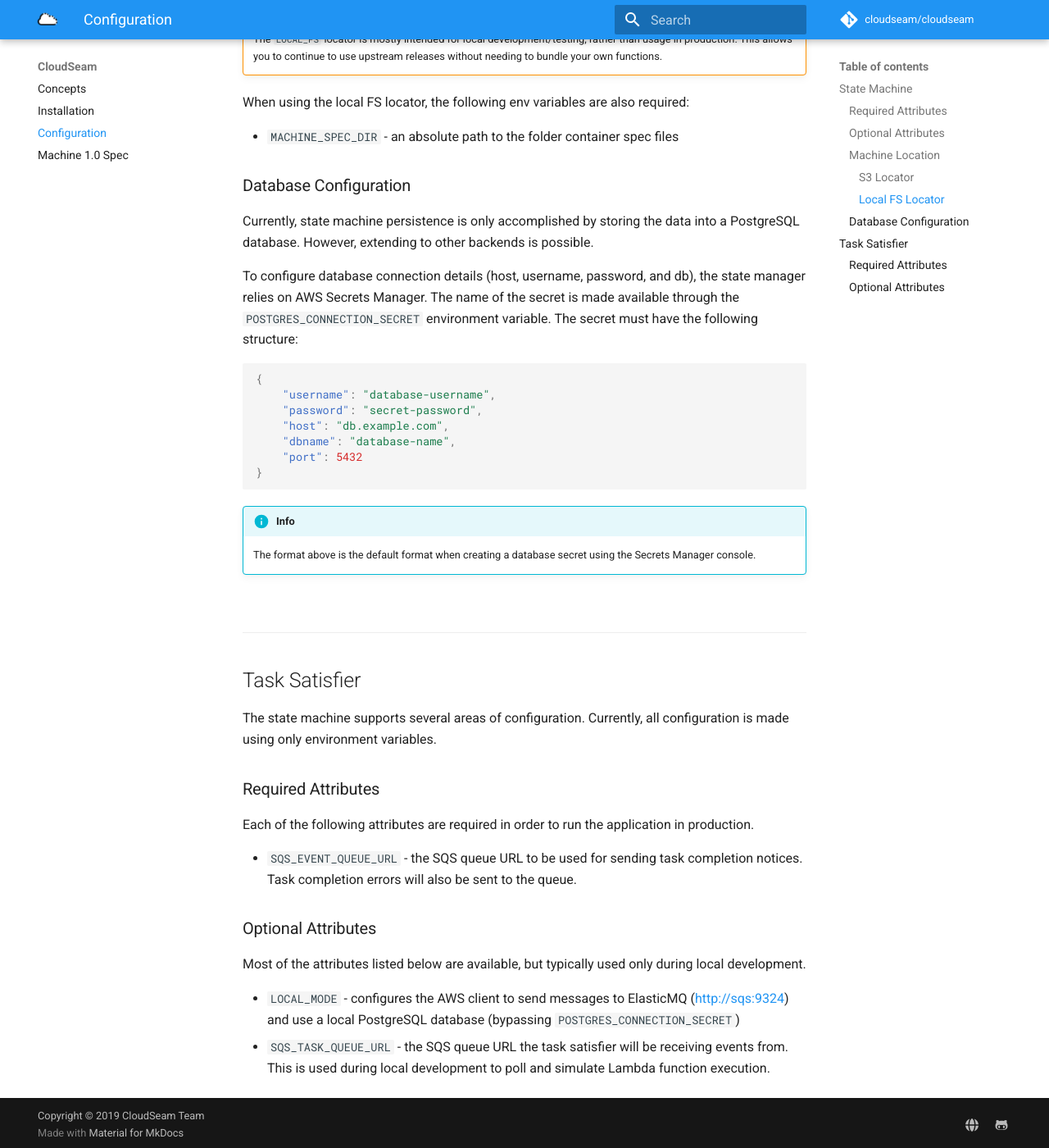
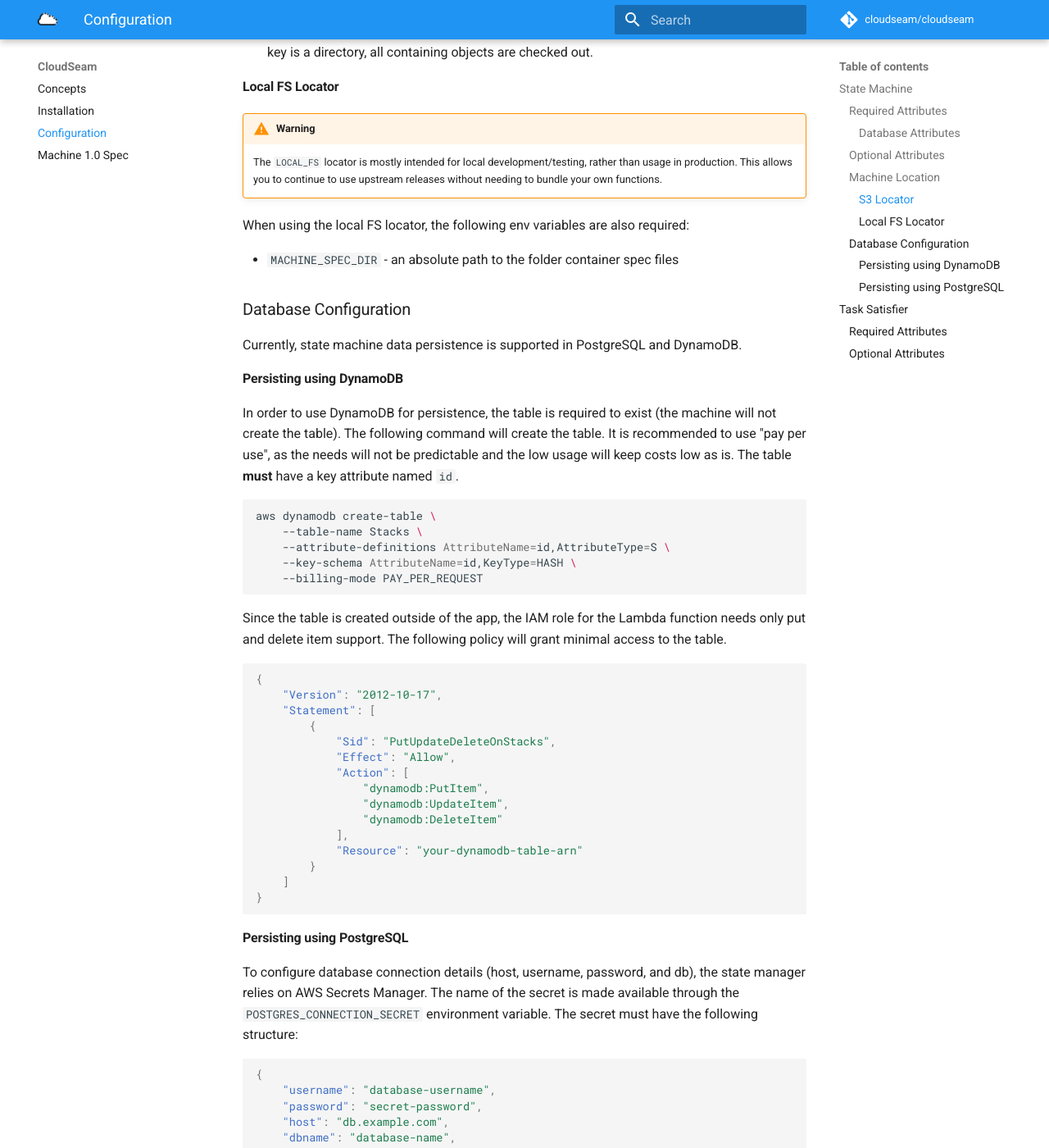
Before and after one commit to cloudseam/docs, an MkDocs documentation site: the page built from docs/configuration.md, in a window 1280 px wide and 1400 px high, scrolled down 1303 px. Shown: the whole window at 82% size. Built offline with MkDocs 1.6.1 and Material for MkDocs 9.7.7, drawn with Linux system fonts in a browser that asks for light colours; comment, search, counter and statistics services are not loaded; some of the changed text lies outside the part shown.

Commit message:
Added documentation for DynamoDB persistence
Resolves #1

````diff
--- a/docs/configuration.md
+++ b/docs/configuration.md
@@ -18,7 +18,13 @@ Each of the following attributes are required in order to run the application in
 
 - `MACHINE_LOCATOR` - the strategy to locate and load machine specifications. See [Machine Location](#machine-location) below for more info
 - `SQS_TASK_QUEUE_URL` - the SQS queue URL to be used for sending task events
+
+#### Database Attributes
+
+One of the following is **required** to be specified in order to persist state data.
+
 - `POSTGRES_CONNECTION_SECRET` - the name of an AWS Secrets Manager secret containing connection details. See [Database Configuration](#database-configuration) below for more information.
+- `DYNAMODB_TABLE` - the name of an existing DynamoDB table to store stacks. See additional details below regarding the structure of the table.
 
 
 ### Optional Attributes
@@ -56,7 +62,43 @@ When using the local FS locator, the following env variables are also required:
 
 ### Database Configuration
 
-Currently, state machine persistence is only accomplished by storing the data into a PostgreSQL database. However, extending to other backends is possible.
+Currently, state machine data persistence is supported in PostgreSQL and DynamoDB.
+
+#### Persisting using DynamoDB
+
+In order to use DynamoDB for persistence, the table is required to exist (the machine will not create the table). The following command will create the table. It is recommended to use "pay per use", as the needs will not be predictable and the low usage will keep costs low as is. The table **must** have a key attribute named `id`.
+
+```bash
+aws dynamodb create-table \
+    --table-name Stacks \
+    --attribute-definitions AttributeName=id,AttributeType=S \
+    --key-schema AttributeName=id,KeyType=HASH \
+    --billing-mode PAY_PER_REQUEST
+```
+
+Since the table is created outside of the app, the IAM role for the Lambda function needs only put and delete item support. The following policy will grant minimal access to the table.
+
+```json
+{
+    "Version": "2012-10-17",
+    "Statement": [
+        {
+            "Sid": "PutUpdateDeleteOnStacks",
+            "Effect": "Allow",
+            "Action": [
+                "dynamodb:PutItem",
+                "dynamodb:UpdateItem",
+                "dynamodb:DeleteItem"
+            ],
+            "Resource": "your-dynamodb-table-arn"
+        }
+    ]
+}
+```
+
+
+
+#### Persisting using PostgreSQL
 
 To configure database connection details (host, username, password, and db), the state manager relies on AWS Secrets Manager. The name of the secret is made available through the `POSTGRES_CONNECTION_SECRET` environment variable. The secret must have the following structure:
 
````
